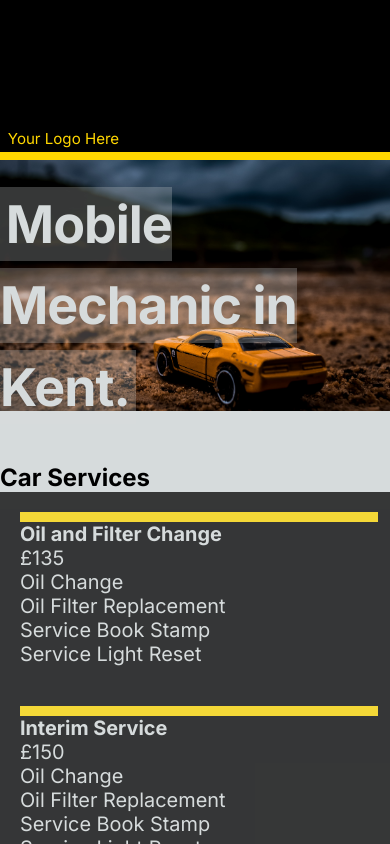
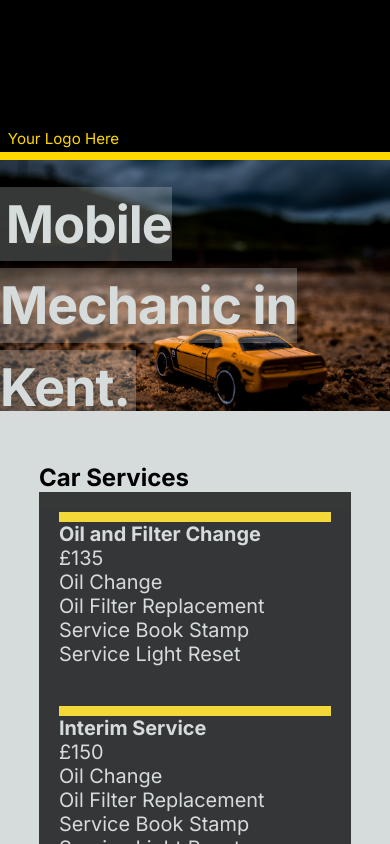
Before and after one commit to Cat4848/rock-of-ages-car-repairs, a Next.js app: page / in a window 390 px wide. Shown: the top 844 px of the page. Built offline with nearby package versions, Linux system fonts and the light colour scheme.

Commit message:
style:web-responsiveness-added

```diff
--- a/app/page.tsx
+++ b/app/page.tsx
@@ -10,6 +10,7 @@ import Values from "@/components/Values";
 const Wrapper = styled.div`
   display: flex;
   flex-direction: column;
+  align-items: center;
 `;
 
 export default function Home() {
--- a/components/services/Card.tsx
+++ b/components/services/Card.tsx
@@ -10,7 +10,7 @@ const Wrapper = styled.div`
   font-size: calc(1em + 1vw);
   padding: 1em;
   height: 100%;
-  width: 20em;
+  width: 80vw;
 `;
 
 const Banner = styled.div<{ $color: string }>`
```
